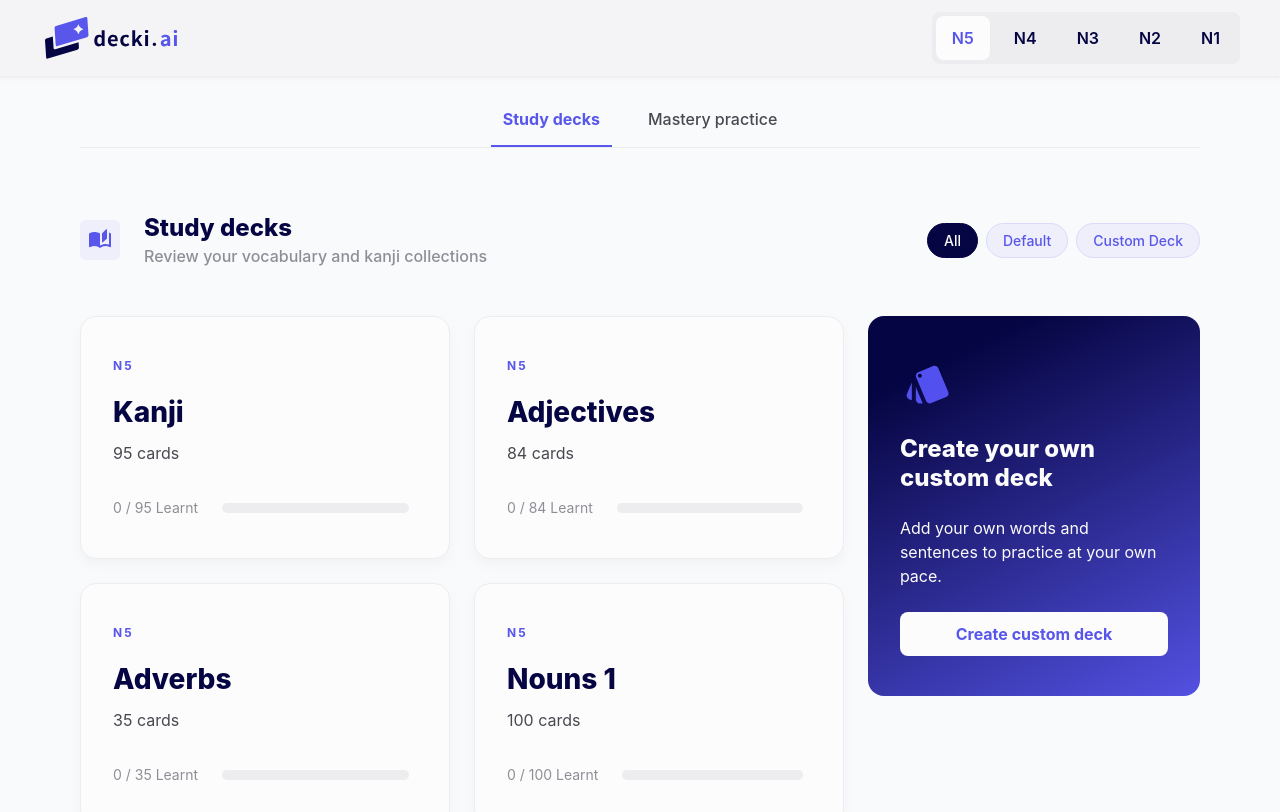
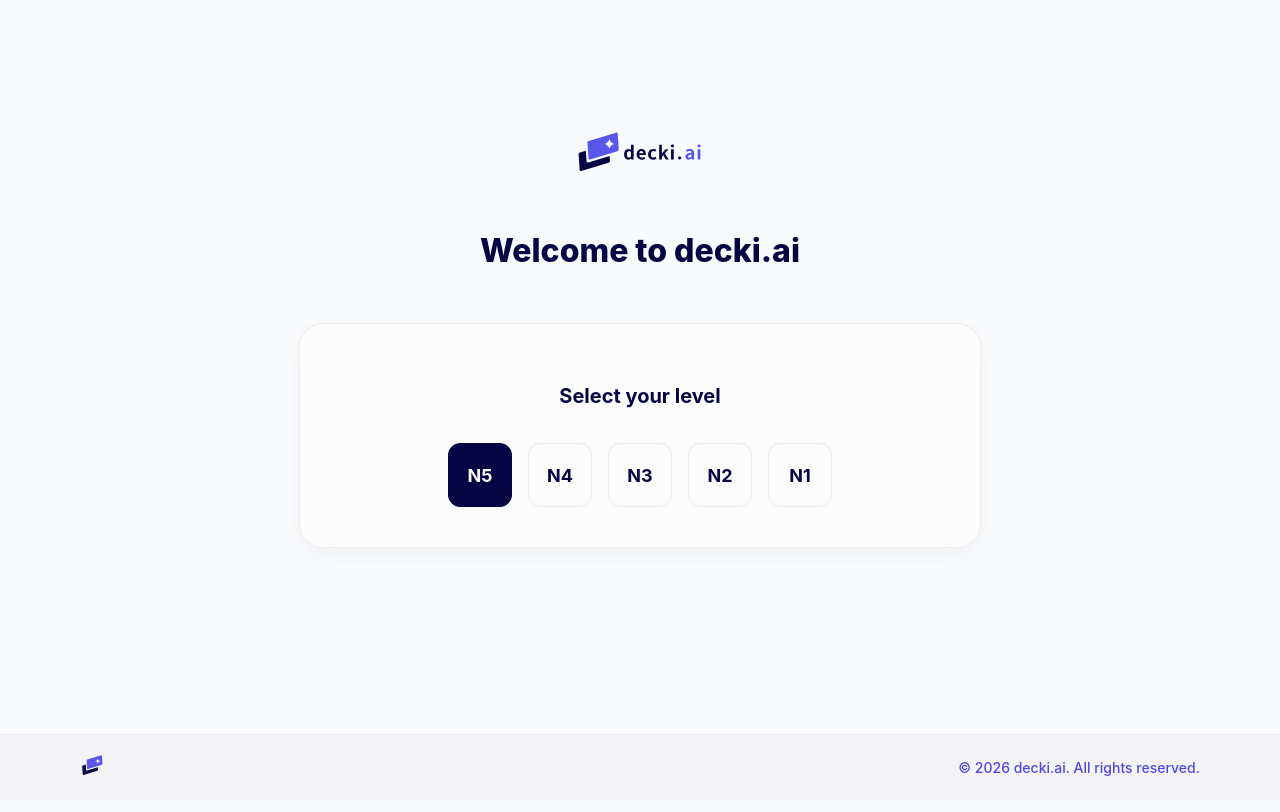
Before and after one commit to pablamarmolejo/decki.ai, a React (Vite) app: page / in a window 1280 px wide. Shown: the top 812 px of the page. Built offline with nearby package versions, Linux system fonts and the light colour scheme; a web font is replaced by a local one.

Commit message:
feat: add LevelSelection page and update Header with Select level button

```diff
--- a/src/App.tsx
+++ b/src/App.tsx
@@ -5,13 +5,14 @@
 import MasteryPractice from './pages/MasteryPractice';
 import CreateCustomDeck from './pages/CreateCustomDeck';
 import Flashcards from './pages/Flashcards';
+import LevelSelection from './pages/LevelSelection';
 import { AppProvider } from './AppContext';
 import './index.css';
 
-type Page = 'STUDY_DECKS' | 'MASTERY_PRACTICE' | 'CREATE_CUSTOM_DECK' | 'FLASHCARDS';
+type Page = 'STUDY_DECKS' | 'MASTERY_PRACTICE' | 'CREATE_CUSTOM_DECK' | 'FLASHCARDS' | 'LEVEL_SELECTION';
 
 const App: React.FC = () => {
-  const [currentPage, setCurrentPage] = useState<Page>('STUDY_DECKS');
+  const [currentPage, setCurrentPage] = useState<Page>('LEVEL_SELECTION');
   const [selectedDeckId, setSelectedDeckId] = useState<string | null>(null);
   const [editingDeckId, setEditingDeckId] = useState<string | null>(null);
   const [toast, setToast] = useState<string | null>(null);
@@ -41,6 +42,8 @@
 
   const renderPage = () => {
     switch (currentPage) {
+      case 'LEVEL_SELECTION':
+        return <LevelSelection onLevelSelected={() => setCurrentPage('STUDY_DECKS')} />;
       case 'STUDY_DECKS':
         return <StudyDecks onNavigateToCreate={() => { setEditingDeckId(null); setCurrentPage('CREATE_CUSTOM_DECK'); }} onNavigateToDeck={navigateToDeck} onEditDeck={handleEditDeck} />;
       case 'MASTERY_PRACTICE':
@@ -55,14 +58,19 @@
   };
 
     const isMinimalistMode = ['FLASHCARDS', 'CREATE_CUSTOM_DECK'].includes(currentPage);
+    const isLevelSelection = currentPage === 'LEVEL_SELECTION';
 
     return (
       <AppProvider>
         <>
-          {!isMinimalistMode && <Header onNavigateToStudy={() => setCurrentPage('STUDY_DECKS')} />}
+          {!isMinimalistMode && !isLevelSelection && (
+            <Header
+              onNavigateToLevelSelection={() => setCurrentPage('LEVEL_SELECTION')}
+            />
+          )}
           <div className={isMinimalistMode ? 'minimalist-mode-container' : 'app-container'}>
             <main className="main-content">
-              {!isMinimalistMode && (
+              {!isMinimalistMode && !isLevelSelection && (
                 <div className="section-selector">
                   <div className="section-nav-pill">
                     <button
--- a/src/components/Header.tsx
+++ b/src/components/Header.tsx
@@ -1,20 +1,13 @@
 import React from 'react';
 import { useAppContext } from '../AppContext';
-import type { Level } from '../types';
 import logoFull from '../assets/logo-full.svg';
 
 interface HeaderProps {
-  onNavigateToStudy: () => void;
+  onNavigateToLevelSelection: () => void;
 }
 
-const Header: React.FC<HeaderProps> = ({ onNavigateToStudy }) => {
-  const { currentLevel, setCurrentLevel } = useAppContext();
-  const levels: Level[] = ['N5', 'N4', 'N3', 'N2', 'N1'];
-
-  const handleLevelClick = (level: Level) => {
-    setCurrentLevel(level);
-    onNavigateToStudy();
-  };
+const Header: React.FC<HeaderProps> = ({ onNavigateToLevelSelection }) => {
+  const { currentLevel } = useAppContext();
 
   return (
     <div className="app-header-outer">
@@ -22,17 +15,9 @@
         <div className="logo">
           <img src={logoFull} alt="decki.ai" className="logo-full" />
         </div>
-        <div className="level-selector">
-          {levels.map((level) => (
-            <button
-              key={level}
-              className={`level-btn ${currentLevel === level ? 'active' : ''}`}
-              onClick={() => handleLevelClick(level)}
-            >
-              {level}
-            </button>
-          ))}
-        </div>
+        <button className="select-level-btn" onClick={onNavigateToLevelSelection}>
+          {currentLevel}
+        </button>
       </header>
     </div>
   );
--- a/src/index.css
+++ b/src/index.css
@@ -84,35 +84,116 @@
   align-items: center;
 }
 
-.level-selector {
-  display: flex;
-  background: #ededf0;
-  padding: 4px;
+.select-level-btn {
+  width: 54px;
+  height: 43px;
+  flex-grow: 0;
+  display: flex;
+  flex-direction: row;
+  justify-content: center;
+  align-items: center;
+  gap: 10px;
+  padding: 12px 0;
   border-radius: 8px;
-  gap: 8px;
-}
-
-.level-btn {
-  padding: 12px 16px;
-  border: none;
-  background: transparent;
-  border-radius: 8px;
-  cursor: pointer;
-  font-weight: 600;
+  box-shadow: 0 2px 2px 0 #ededf0;
+  background-color: #fcfcfc;
+  border: 1px solid #ededf0;
   color: #060543;
+  font-weight: bold;
   font-size: 16px;
+  cursor: pointer;
   transition: all 0.2s;
 }
 
-.level-btn:hover {
-  background: #fcfcfc;
-  box-shadow: 0 2px 2px 0 #ededf0;
-}
-
-.level-btn.active {
-  background: #fcfcfc;
-  color: #5856eb;
-  box-shadow: 0 2px 2px 0 #ededf0;
+.select-level-btn:hover {
+  background-color: #f4f4f7;
+  transform: translateY(-1px);
+}
+
+/* Level Selection Page */
+.level-selection-page {
+  display: flex;
+  flex-direction: column;
+  align-items: center;
+  justify-content: center;
+  min-height: calc(100vh - 204px); /* Approximate footer and padding */
+  padding: 40px 20px;
+}
+
+.level-selection-content {
+  display: flex;
+  flex-direction: column;
+  align-items: center;
+  max-width: 600px;
+  width: 100%;
+}
+
+.level-selection-logo {
+  margin-bottom: 24px;
+}
+
+.level-selection-logo img {
+  height: 48px;
+}
+
+.welcome-heading {
+  font-size: 32px;
+  font-weight: 800;
+  color: #060543;
+  margin-bottom: 48px;
+  text-align: center;
+}
+
+.level-selection-container {
+  background-color: #FCFCFC;
+  padding: 40px;
+  border-radius: 24px;
+  border: 1px solid #EDEDF0;
+  box-shadow: 0 8px 16px 0 rgba(237, 237, 240, 0.5);
+  width: 100%;
+  display: flex;
+  flex-direction: column;
+  align-items: center;
+}
+
+.select-level-heading {
+  font-size: 20px;
+  font-weight: bold;
+  color: #060543;
+  margin-bottom: 32px;
+}
+
+.level-selector-large {
+  display: flex;
+  gap: 16px;
+  justify-content: center;
+  width: 100%;
+}
+
+.level-btn-large {
+  width: 64px;
+  height: 64px;
+  display: flex;
+  align-items: center;
+  justify-content: center;
+  border-radius: 12px;
+  border: 1px solid #EDEDF0;
+  background-color: #FCFCFC;
+  color: #060543;
+  font-size: 18px;
+  font-weight: bold;
+  cursor: pointer;
+  transition: all 0.2s;
+}
+
+.level-btn-large:hover {
+  background-color: #f4f4f7;
+}
+
+.level-btn-large.active {
+  background-color: #060543;
+  color: #FCFCFC;
+  border-color: #060543;
 }
 
 .section-selector {
@@ -274,13 +355,13 @@
 
 .study-decks-content {
   display: grid;
-  grid-template-columns: minmax(0, 2.3fr) minmax(0, 1fr);
+  grid-template-columns: 1fr;
   gap: 24px;
 }
 
 .decks-grid {
   display: grid;
-  grid-template-columns: repeat(2, minmax(0, 1fr));
+  grid-template-columns: repeat(3, 1fr);
   gap: 24px;
 }
 
@@ -380,35 +461,79 @@
 
 /* AI Banner */
 .create-banner {
-  color: #FCFCFC;
+  width: 100%;
+  display: flex;
+  flex-direction: column;
+  justify-content: center;
+  align-items: center;
+  gap: 8px;
   padding: 40px 32px;
   border-radius: 16px;
-  display: flex;
-  flex-direction: column;
-  gap: 24px;
-  height: fit-content;
-  position: relative;
-  overflow: hidden;
-  background-image: linear-gradient(153.594deg, #060543 15.313%, #5856EB 105.49%);
+  border: solid 1px #DBDAFB;
+  background-color: #F8F7FC;
+  box-sizing: border-box;
+  cursor: pointer;
+  transition: background-color 0.2s;
+}
+
+.create-banner:hover {
+  background-color: #f0effc;
+}
+
+.banner-icon-container {
+  width: 40px;
+  height: 40px;
+  flex-shrink: 0;
+  display: flex;
+  justify-content: center;
+  align-items: center;
+  border-radius: 6px;
+  background-color: #DBDAFB;
+  margin-bottom: 8px;
+}
+
+.banner-icon-container img {
+  width: 24px;
+  height: 24px;
+  object-fit: contain;
+  filter: brightness(0) saturate(100%) invert(32%) sepia(94%) saturate(4529%) hue-rotate(236deg) brightness(97%) contrast(93%); /* #5856EB */
 }
 
 .create-banner h3 {
-  font-size: 24px;
-  font-weight: 800;
+  align-self: stretch;
+  flex-grow: 0;
+  font-family: 'Noto Sans JP', sans-serif;
+  font-size: 20px;
+  font-weight: bold;
+  font-stretch: normal;
+  font-style: normal;
+  line-height: normal;
+  letter-spacing: normal;
+  text-align: center;
+  color: #5856EB;
   margin: 0;
-  line-height: 1.2;
 }
 
 .create-banner p {
+  align-self: stretch;
+  flex-grow: 0;
+  font-family: 'Noto Sans JP', sans-serif;
   font-size: 16px;
+  font-weight: normal;
+  font-stretch: normal;
+  font-style: normal;
+  line-height: 1.5;
+  letter-spacing: normal;
+  text-align: center;
+  color: #494850;
   margin: 0;
-  line-height: 1.5;
-}
+}
+
 .create-btn-white {
-  background: #FCFCFC;
-  color: #5856EB;
+  background: #5856EB;
+  color: #FCFCFC;
   border: none;
-  padding: 12px 32px;
+  height: 44px;
   border-radius: 8px;
   font-weight: 700;
   font-size: 16px;
@@ -416,6 +541,8 @@
   display: flex;
   align-items: center;
   justify-content: center;
+  padding: 0 24px;
+  width: fit-content;
   gap: 8px;
   transition: all 0.2s;
 }
@@ -466,10 +593,36 @@
 
 .flashcards-mode-header {
   display: flex;
-  justify-content: center;
-  align-items: center;
-  gap: 40px;
-  width: 100%;
+  justify-content: space-between;
+  align-items: center;
+  width: 100%;
+}
+
+.close-deck-btn {
+  background: transparent;
+  border: none;
+  padding: 0;
+  cursor: pointer;
+  display: flex;
+  align-items: center;
+  justify-content: center;
+  transition: opacity 0.2s;
+}
+
+.close-deck-btn:hover {
+  opacity: 0.7;
+}
+
+.close-deck-btn img {
+  width: 24px;
+  height: 24px;
+  filter: brightness(0) saturate(100%) invert(32%) sepia(94%) saturate(4529%) hue-rotate(236deg) brightness(97%) contrast(93%); /* #5856EB */
+}
+
+.flashcards-header-actions {
+  display: flex;
+  align-items: center;
+  gap: 32px;
 }
 
 .text-link-btn {
@@ -738,7 +891,6 @@
   font-weight: 700;
   padding: 6px 16px;
   border-radius: 20px;
-  text-transform: capitalize;
 }
 
 .card-state-badge.learnt {
@@ -842,7 +994,7 @@
 }
 
 .state-btn.review {
-  width: 180px;
+  width: 200px;
   height: 44px;
   flex-grow: 0;
   display: flex;
@@ -850,7 +1002,7 @@
   justify-content: center;
   align-items: center;
   gap: 8px;
-  padding: 12px 48px;
+  padding: 12px 24px;
   object-fit: contain;
   border-radius: 8px;
   background-color: #fff0c4;
@@ -869,7 +1021,7 @@
 }
 
 .state-btn.learnt {
-  width: 175px;
+  width: 200px;
   height: 44px;
   flex-grow: 0;
   display: flex;
@@ -877,7 +1029,7 @@
   justify-content: center;
   align-items: center;
   gap: 8px;
-  padding: 13px 48px 12px;
+  padding: 12px 24px;
   object-fit: contain;
   border-radius: 8px;
   background-color: #d2edd7;
@@ -1803,17 +1955,19 @@
     height: auto;
   }
 
-  .level-selector {
+  .select-level-btn {
     width: 100%;
-    justify-content: space-between;
-    overflow-x: auto;
-    padding: 4px;
   }
 
-  .level-btn {
-    padding: 8px 12px;
-    font-size: 14px;
-    flex: 1;
+  .level-selector-large {
+    flex-wrap: wrap;
+    gap: 12px;
+  }
+
+  .level-btn-large {
+    width: 56px;
+    height: 56px;
+    font-size: 16px;
   }
 
   .study-decks-title-row {
--- /dev/null
+++ b/src/pages/LevelSelection.tsx
@@ -0,0 +1,47 @@
+import React from 'react';
+import { useAppContext } from '../AppContext';
+import type { Level } from '../types';
+import logoFull from '../assets/logo-full.svg';
+
+interface LevelSelectionProps {
+  onLevelSelected: () => void;
+}
+
+const LevelSelection: React.FC<LevelSelectionProps> = ({ onLevelSelected }) => {
+  const { currentLevel, setCurrentLevel } = useAppContext();
+  const levels: Level[] = ['N5', 'N4', 'N3', 'N2', 'N1'];
+
+  const handleLevelClick = (level: Level) => {
+    setCurrentLevel(level);
+    onLevelSelected();
+  };
+
+  return (
+    <div className="level-selection-page">
+      <div className="level-selection-content">
+        <div className="level-selection-logo">
+          <img src={logoFull} alt="decki.ai" />
+        </div>
+
+        <h1 className="welcome-heading">Welcome to decki.ai</h1>
+
+        <div className="level-selection-container">
+          <h2 className="select-level-heading">Select your level</h2>
+          <div className="level-selector-large">
+            {levels.map((level) => (
+              <button
+                key={level}
+                className={`level-btn-large ${currentLevel === level ? 'active' : ''}`}
+                onClick={() => handleLevelClick(level)}
+              >
+                {level}
+              </button>
+            ))}
+          </div>
+        </div>
+      </div>
+    </div>
+  );
+};
+
+export default LevelSelection;
--- a/src/pages/StudyDecks.tsx
+++ b/src/pages/StudyDecks.tsx
@@ -2,7 +2,7 @@
 import { useAppContext } from '../AppContext';
 import type { DeckType } from '../types';
 import editIcon from '../assets/ic_round-edit.svg';
-import styleIcon from '../assets/ic_round-style.svg';
+import plusIcon from '../assets/ic_round-plus.svg';
 
 interface StudyDecksProps {
   onNavigateToCreate: () => void;
@@ -41,6 +41,17 @@
 
       <div className="study-decks-content">
         <div className="decks-grid">
+          <div
+            className="create-banner"
+            onClick={onNavigateToCreate}
+            style={filteredDecks.length === 0 ? { height: '243px' } : {}}
+          >
+            <div className="banner-icon-container">
+              <img src={plusIcon} alt="" />
+            </div>
+            <h3>Create custom decks</h3>
+            <p>Build and customise your decks to fit your own study needs.</p>
+          </div>
           {filteredDecks.map((deck) => {
             const totalCards = deck.cards.length;
             const learntCards = deck.cards.filter(c => c.state === 'learnt').length;
@@ -87,24 +98,6 @@
             );
           })}
         </div>
-
-        <div className="create-banner">
-          <img
-            src={styleIcon}
-            alt=""
-            style={{
-              width: '53px',
-              height: '54.9px',
-              margin: '0',
-              filter: 'brightness(0) saturate(100%) invert(32%) sepia(94%) saturate(4529%) hue-rotate(236deg) brightness(97%) contrast(93%)' // #5856eb
-            }}
-          />
-          <h3>Create your own custom deck</h3>
-          <p>Add your own words and sentences to practice at your own pace.</p>
-          <button className="create-btn-white" onClick={onNavigateToCreate}>
-            <span>Create custom deck</span>
-          </button>
-        </div>
       </div>
     </div>
   );
```
Also changed, not shown: src/pages/Flashcards.tsx (+10 -7 lines).
